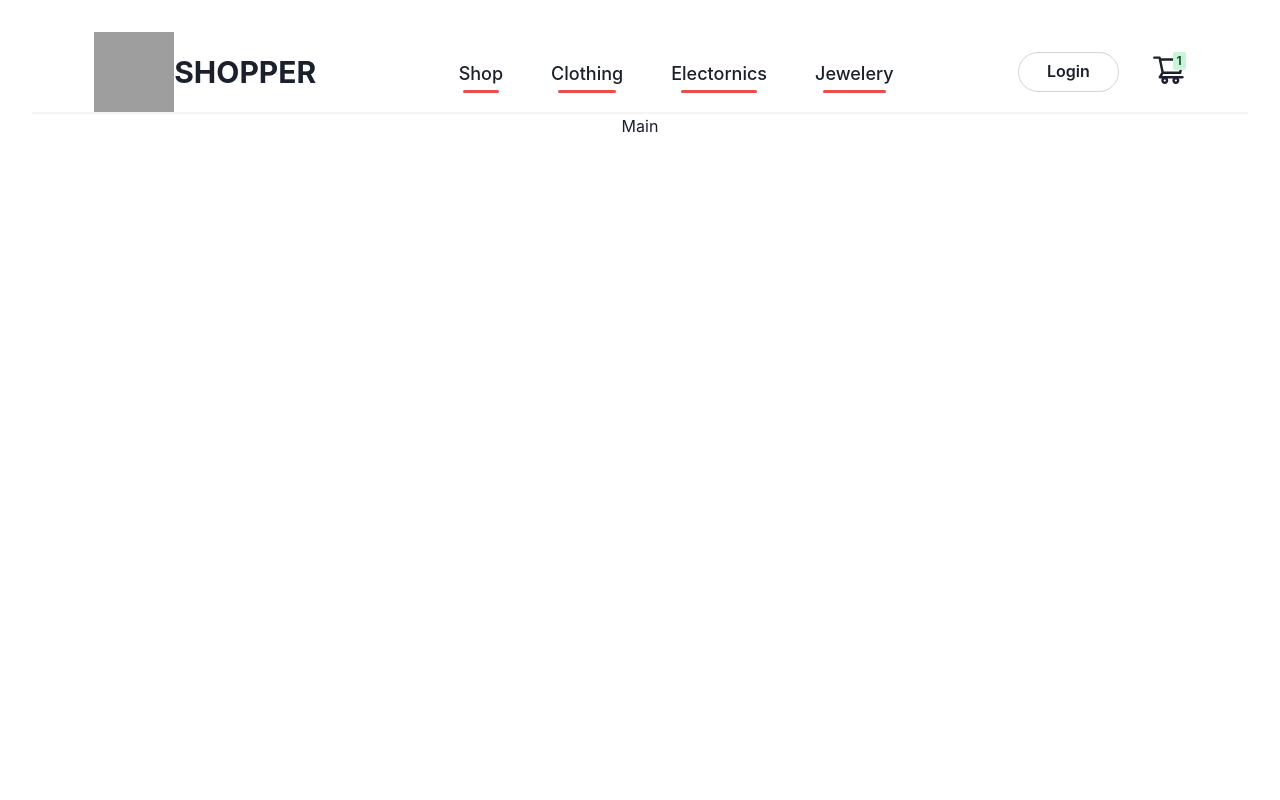
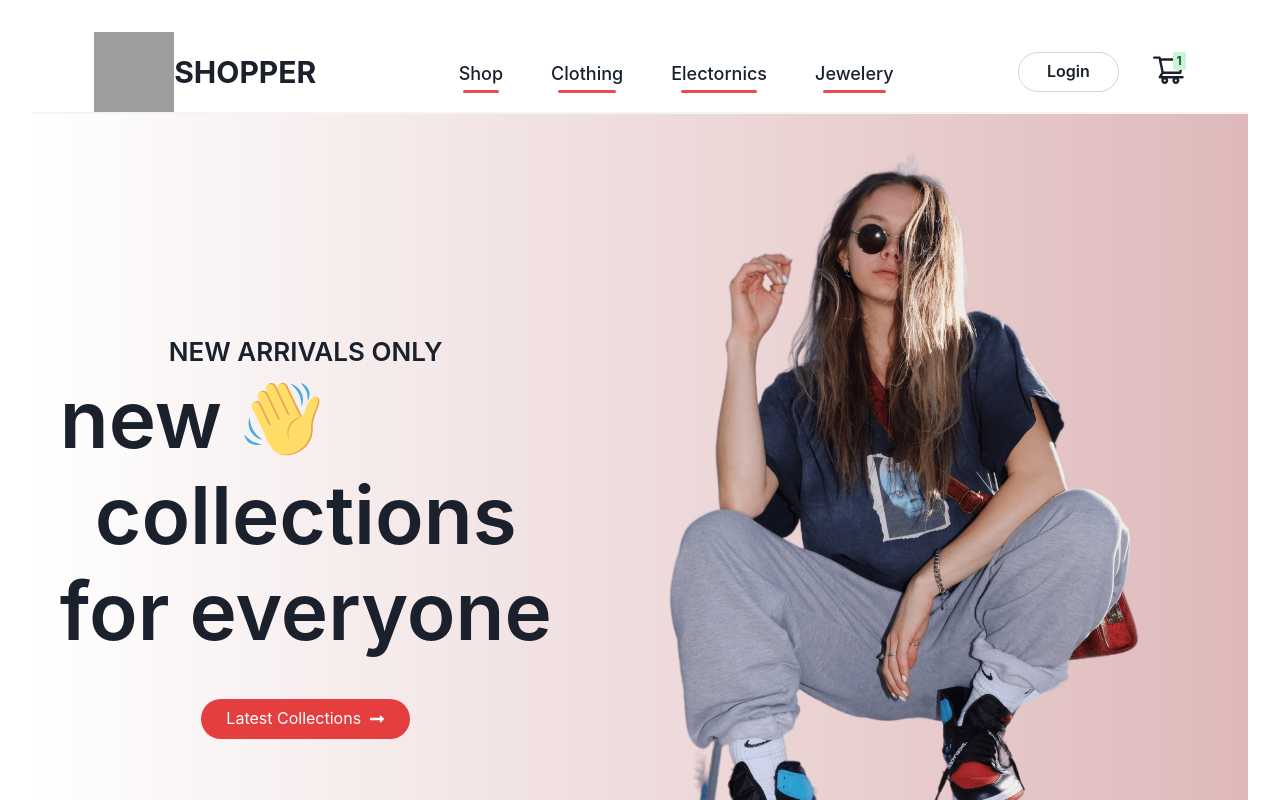
Before and after one commit to mahsannawaz1/React-Eccomerce, a React (Vite) app in the folder vite-project/: page / in a window 1280 px wide. Shown: the top 800 px of the page. Built offline with nearby package versions, Linux system fonts and the light colour scheme; grey boxes are pictures that could not be loaded.

Commit message:
Add Hero Element in Main component

```diff
--- /dev/null
+++ b/vite-project/src/components/Hero.tsx
@@ -0,0 +1,49 @@
+import { Box, Button, Flex, Heading, Image, Text } from "@chakra-ui/react";
+import hello from "../assets/images/hello.svg";
+import heroImage from "../assets/images/hero_image.png";
+import { FaLongArrowAltRight } from "react-icons/fa";
+
+const Hero = () => {
+  return (
+    <Flex
+      justifyContent="space-around"
+      alignItems="center"
+      background="linear-gradient(90deg, rgba(255,255,255,1) 0%, rgba(223,185,186,1) 100%)"
+    >
+      <Box>
+        <Text textTransform="uppercase" fontWeight="600" fontSize="26px">
+          new arrivals only
+        </Text>
+        <Box>
+          <Heading fontSize="80px" fontWeight="600">
+            <Flex alignItems={"center"}>
+              <Text marginRight={5}>new</Text>{" "}
+              <Image src={hello} boxSize={20} />
+            </Flex>
+          </Heading>
+          <Heading fontSize="80px" fontWeight="600">
+            collections{" "}
+          </Heading>
+          <Heading fontSize="80px" fontWeight="600">
+            for everyone
+          </Heading>
+        </Box>
+        <Button
+          padding={"20px 25px"}
+          marginTop={10}
+          colorScheme="red"
+          borderRadius="25px"
+          fontWeight={"400"}
+        >
+          Latest Collections
+          <Flex marginLeft={2}>
+            <FaLongArrowAltRight />
+          </Flex>
+        </Button>
+      </Box>
+      <Image src={heroImage} />
+    </Flex>
+  );
+};
+
+export default Hero;
--- a/vite-project/src/components/Main.tsx
+++ b/vite-project/src/components/Main.tsx
@@ -1,7 +1,7 @@
-import { Box } from "@chakra-ui/react";
+import Hero from "./Hero";
 
 const Main = () => {
-  return <Box>Main</Box>;
+  return <Hero />;
 };
 
 export default Main;
```
Also changed, not shown: vite-project/src/assets/images/hello.svg (added), vite-project/src/assets/images/hero_image.png (added).
